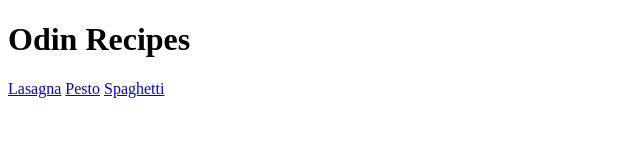
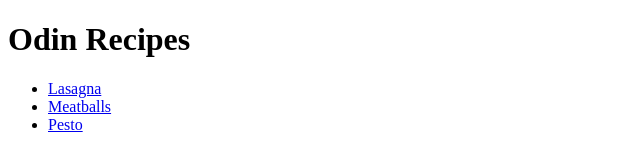
Before and after one commit to zylestial/odin-recipes, a plain HTML site: page index.html in a window 1280 px wide. Shown: the whole page, without its empty margins (0-640 px from the left). Drawn offline with Linux system fonts and the light colour scheme.

Commit message:
Fix recipes unordered list in index.html

```diff
--- a/index.html
+++ b/index.html
@@ -6,8 +6,10 @@
         </head>
         <body>
             <h1>Odin Recipes</h1>
-            <a href="recipes/lasagna.html">Lasagna</a>
-            <a href="recipes/pesto.html">Pesto</a>
-            <a href="recipes/spaghetti.html">Spaghetti</a>
+                <ul>
+                    <li><a href="recipes/lasagna.html">Lasagna</a></li>
+                    <li><a href="recipes/meatballs.html">Meatballs</a></li>
+                    <li><a href="recipes/pesto.html">Pesto</a></li>
+                </ul>
         </body>
     </html>
```
